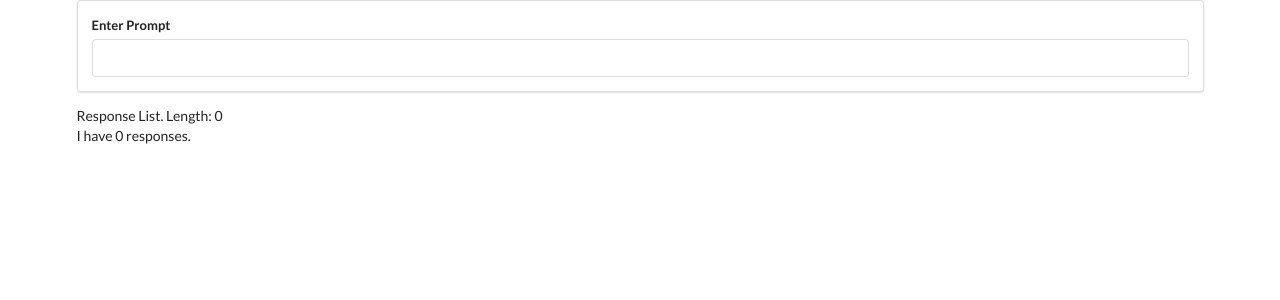
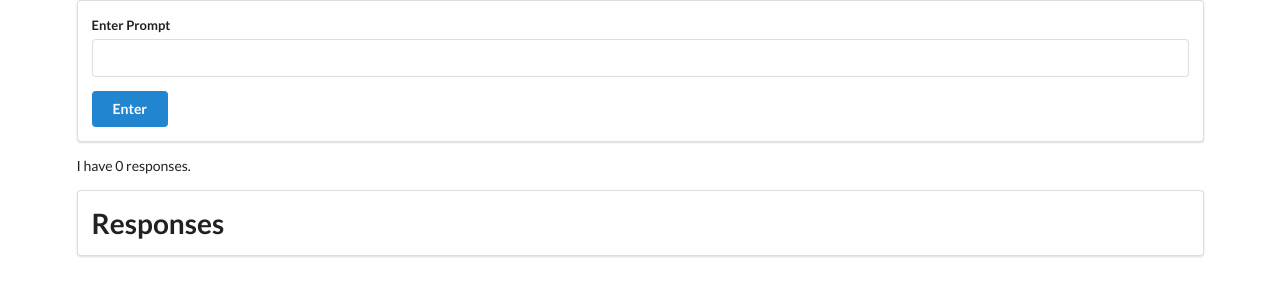
Before and after one commit to jleong3/text-prompt-proj, a React (Create React App) app: page / in a window 1280 px wide. Shown: the top 300 px of the page. Built offline with nearby package versions, Linux system fonts and the light colour scheme.

Commit message:
open ai api request

```diff
--- a/package.json
+++ b/package.json
@@ -8,6 +8,7 @@
     "@testing-library/user-event": "^13.5.0",
     "axios": "^0.27.2",
     "bootstrap": "^5.1.3",
+    "openai": "^2.0.5",
     "react": "^18.1.0",
     "react-bootstrap": "^2.4.0",
     "react-dom": "^18.1.0",
--- a/src/components/App.js
+++ b/src/components/App.js
@@ -1,44 +1,37 @@
-import React, { useState } from 'react';
+import React, { useEffect, useState } from 'react';
 import SearchBar from './SearchBar';
 import ResponseList from './ResponseList';
 
+
 const App = () => {
+    const { Configuration, OpenAIApi } = require("openai");
     const [responses, setResponses] = useState([]);
 
-    const onTextSubmit = (textInput) => {
+    const configuration = new Configuration({
+        apiKey: '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',
+    });
+    const openai = new OpenAIApi(configuration);
+
+    const onTextSubmit = async (textInput) => {
         console.log("Text Submitted: ", textInput);
-        // api req here
-        const response = {
-            data: {
-                items: [
-                    {
-                        first: "first 1",
-                        last: "last 1",
-                        id: 1,
-                    },
-                    {
-                        first: "first 2",
-                        last: "last 2",
-                        id: 2,
-                    },
-                    {
-                        first: "first 3",
-                        last: "last 3",
-                        id: 3,
-                    }
-                ]
-            }
-        }
+        const response = await openai.createCompletion("text-curie-001", {
+            prompt: textInput,
+            temperature: 0.7,
+            max_tokens: 256,
+            top_p: 1,
+            frequency_penalty: 0,
+            presence_penalty: 0,
+        })
+        setResponses(response.data.choices[0].text);
+    };
 
-        console.log("DATAA: ", response.data.items);
-        setResponses(response.data.items)
-    };
+
+    console.log("DATAA: ", responses);
 
     return (
         <div className="ui container">
             <SearchBar onAiReqSubmit={onTextSubmit} />
             <ResponseList responses={responses} />
-            <p>I have {responses.length} responses.</p>
         </div>
     );
 
--- a/src/components/ResponseList.js
+++ b/src/components/ResponseList.js
@@ -1,7 +1,22 @@
 import React from 'react';
 
 const ResponseList = ({ responses }) => {
-    return <div>Response List. Length: {responses.length}</div>
+    const newLineTxt = (stringText) => {
+        if (stringText.includes("\n")) {
+            return stringText.split(/\r?\n/).map(str => <p>{str}</p>);
+        }
+        return stringText;
+    }
+
+    return (
+        <div className="ui container">
+            <p>I have {responses.length} responses.</p>
+            <div className="ui segment">
+                <h1>Responses</h1>
+                {newLineTxt(responses)}
+            </div>
+        </div>
+    );
 }
 
 export default ResponseList;
--- a/src/components/SearchBar.js
+++ b/src/components/SearchBar.js
@@ -4,7 +4,6 @@ const SearchBar = ({ onAiReqSubmit }) => {
     const [textInput, setTextInput] = useState('');
 
     const onInputChange = (event) => {
-        console.log("TEXT INPUT old: ", textInput);
         setTextInput(event.target.value);
     };
 
@@ -24,6 +23,9 @@ const SearchBar = ({ onAiReqSubmit }) => {
                         onChange={onInputChange}
                     />
                 </div>
+                <button class="ui primary button">
+                    Enter
+                </button>
             </form>
         </div>
     );
```
Also changed, not shown: 1 other file (tests, documents, lock files or other folders).
